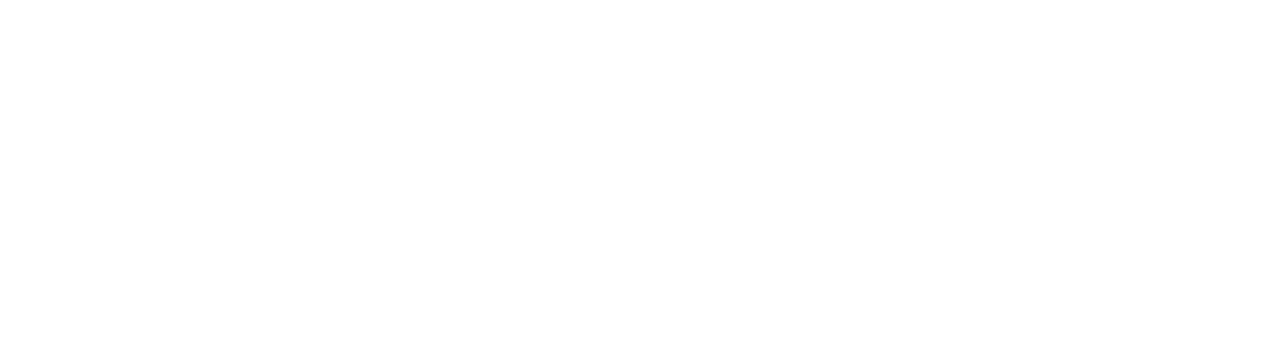
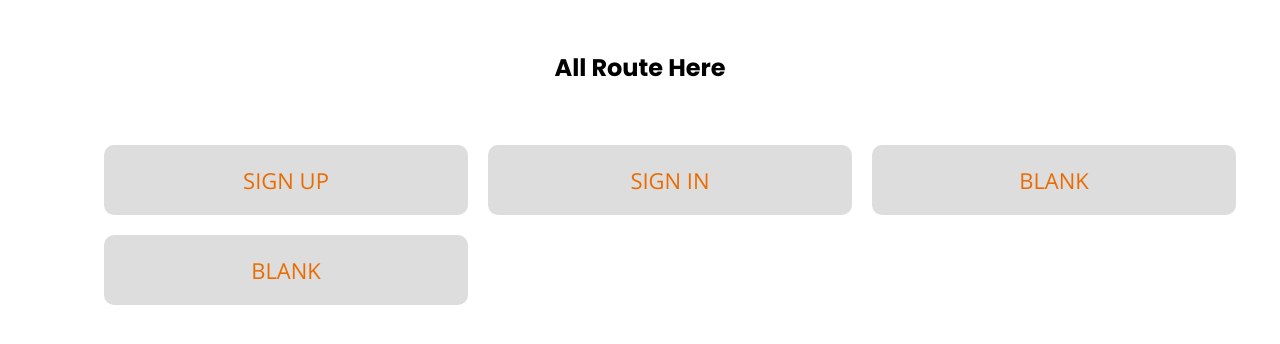
Before and after one commit to sohelarman-info/chatting-application, a React (Create React App) app: page / in a window 1280 px wide. Shown: the top 344 px of the page. Built offline with nearby package versions, Linux system fonts and the light colour scheme.

Commit message:
Redux toolkit install

```diff
--- a/package.json
+++ b/package.json
@@ -8,6 +8,7 @@
     "@mui/icons-material": "^5.11.0",
     "@mui/material": "^5.11.6",
     "@mui/styled-engine-sc": "^5.11.0",
+    "@reduxjs/toolkit": "^1.9.2",
     "@testing-library/jest-dom": "^5.16.5",
     "@testing-library/react": "^13.4.0",
     "@testing-library/user-event": "^13.5.0",
@@ -16,6 +17,7 @@
     "react": "^18.2.0",
     "react-dom": "^18.2.0",
     "react-icons": "^4.7.1",
+    "react-redux": "^8.0.5",
     "react-router-dom": "^6.8.0",
     "react-scripts": "5.0.1",
     "react-spinners": "^0.13.8",
--- a/src/App.js
+++ b/src/App.js
@@ -4,6 +4,7 @@ import {
   Route,
   RouterProvider,
 } from "react-router-dom";
+import Home from "./pages/home";
 import Login from "./pages/login";
 import Registration from "./pages/registration";
 
@@ -11,7 +12,7 @@ function App() {
   const router = createBrowserRouter(
     createRoutesFromElements(
       <Route>
-        <Route path="/" element={""}></Route>
+        <Route path="/" element={<Home />}></Route>
         <Route path="/registration" element={<Registration />}></Route>
         <Route path="/login" element={<Login />}></Route>
       </Route>
--- /dev/null
+++ b/src/features/Store/Store.js
@@ -0,0 +1,10 @@
+import { configureStore } from "@reduxjs/toolkit";
+import userSlice from "../slice/UserSlice";
+
+const store = configureStore({
+  reducer: {
+    loginSlice: userSlice,
+  },
+});
+
+export default store;
--- /dev/null
+++ b/src/features/slice/UserSlice.js
@@ -0,0 +1,17 @@
+import { createSlice } from "@reduxjs/toolkit";
+
+export const userSlice = createSlice({
+  name: "Login",
+  initialState: {
+    login: null,
+  },
+  reducers: {
+    Loginuser: (state, action) => {
+      state.login = action.payload;
+    },
+  },
+});
+
+export const { Loginuser } = userSlice.actions;
+
+export default userSlice.reducer;
--- a/src/index.css
+++ b/src/index.css
@@ -17,7 +17,7 @@ ol {
 
 :root {
   /* font-family */
-  --prrimary-font: "Poppins", sans-serif;
+  --primary-font: "Poppins", sans-serif;
   --secondary-font: "Open Sans", sans-serif;
   --third-font: "Nunito", sans-serif;
 
--- a/src/index.js
+++ b/src/index.js
@@ -4,6 +4,12 @@ import firebaseConfig from "./dbConnection/firebaseConfig";
 import "react-toastify/dist/ReactToastify.css";
 import "./index.css";
 import App from "./App";
+import { Provider } from "react-redux";
+import store from "./features/Store/Store";
 
 const root = ReactDOM.createRoot(document.getElementById("root"));
-root.render(<App />);
+root.render(
+  <Provider store={store}>
+    <App />
+  </Provider>
+);
--- /dev/null
+++ b/src/pages/home/index.js
@@ -0,0 +1,41 @@
+import { Grid } from "@mui/material";
+import { Container } from "@mui/system";
+import React from "react";
+import { Link } from "react-router-dom";
+import "./style.css";
+
+const Home = () => {
+  return (
+    <div>
+      <Container maxWidth="lg">
+        <div className="route-title">
+          <h2>All Route Here</h2>
+        </div>
+        <Grid container spacing={0}>
+          <Grid item xs={6} md={6} sm={12} lg={4} xl={3}>
+            <div className="route-path">
+              <Link to="/registration">Sign Up</Link>
+            </div>
+          </Grid>
+          <Grid item xs={6} md={6} sm={12} lg={4} xl={3}>
+            <div className="route-path">
+              <Link to="/login">Sign In</Link>
+            </div>
+          </Grid>
+          <Grid item xs={6} md={6} sm={12} lg={4} xl={3}>
+            <div className="route-path">
+              <Link to="/">Blank</Link>
+            </div>
+          </Grid>
+          <Grid item xs={6} md={6} sm={12} lg={4} xl={3}>
+            <div className="route-path">
+              <Link to="/">Blank</Link>
+            </div>
+          </Grid>
+        </Grid>
+      </Container>
+    </div>
+  );
+};
+
+export default Home;
--- /dev/null
+++ b/src/pages/home/style.css
@@ -0,0 +1,29 @@
+.route-title {
+  text-align: center !important;
+  margin-top: 50px !important;
+  margin-bottom: 50px !important;
+  font-family: var(--primary-font);
+}
+
+.route-path {
+  margin: 0 30px !important;
+}
+
+.route-path a {
+  width: 100% !important;
+  background-color: #ddd !important;
+  display: block !important;
+  padding: 20px;
+  text-align: center;
+  border-radius: 10px;
+  font-size: 22px;
+  font-family: var(--secondary-font);
+  margin: 10px;
+  transition: all linear 0.3s;
+  text-transform: uppercase;
+}
+
+.route-path a:hover {
+  background-color: var(--link-color) !important;
+  color: var(--theme-text-color);
+}
--- a/src/pages/login/index.js
+++ b/src/pages/login/index.js
@@ -1,18 +1,28 @@
 import { Button, Container, Grid, TextField } from "@mui/material";
-import { getAuth, signInWithEmailAndPassword } from "firebase/auth";
+import {
+  getAuth,
+  signInWithEmailAndPassword,
+  GoogleAuthProvider,
+  signInWithPopup,
+} from "firebase/auth";
+import { useDispatch } from "react-redux";
 import { useFormik } from "formik";
 import React, { useState } from "react";
 import { AiOutlineEye, AiOutlineEyeInvisible } from "react-icons/ai";
-import { Link } from "react-router-dom";
+import { Link, useNavigate } from "react-router-dom";
 import { BeatLoader } from "react-spinners";
 import { toast, ToastContainer } from "react-toastify";
 import { signIn } from "../../validation/validation";
 import "./style.css";
+import { Loginuser } from "../../features/slice/UserSlice";
 
 const Login = () => {
   const auth = getAuth();
   const [passShow, setPassShow] = useState("password");
   const [loader, setLoader] = useState(false);
+  const googleProvider = new GoogleAuthProvider();
+  const navigate = useNavigate();
+  const dispatch = useDispatch();
   const handleShow = () => {
     if (passShow == "password") {
       setPassShow("text");
@@ -35,7 +45,7 @@ const Login = () => {
         formik.values.email,
         formik.values.password
       )
-        .then(() => {
+        .then(({ user }) => {
           formik.resetForm();
           setLoader(false);
           toast.success("Login Success!", {
@@ -48,6 +58,8 @@ const Login = () => {
             progress: undefined,
             theme: "light",
           });
+          navigate("/");
+          dispatch(Loginuser(user));
         })
         .catch((error) => {
           if (error.code.includes("auth/user-not-found")) {
@@ -78,6 +90,22 @@ const Login = () => {
     },
   });
 
+  const handleGoogleAuth = () => {
+    signInWithPopup(auth, googleProvider).then(
+      toast.success("Login successful with Google", {
+        position: "top-center",
+        autoClose: 5000,
+        hideProgressBar: false,
+        closeOnClick: true,
+        pauseOnHover: false,
+        draggable: true,
+        progress: undefined,
+        theme: "light",
+      })
+    );
+    navigate("/");
+  };
+
   return (
     <div className="login-wrapper">
       <Container fixed>
@@ -91,6 +119,18 @@ const Login = () => {
               </div>
               <div className="login-title">
                 <h3>Login to your account!</h3>
+              </div>
+              <div className="social-login">
+                <div className="google-login" onClick={handleGoogleAuth}>
+                  <div className="google-icon">
+                    <picture>
+                      <img src="./images/icon/google.png" alt="google-login" />
+                    </picture>
+                  </div>
+                  <div className="google-logtex">
+                    <p>Login with Google</p>
+                  </div>
+                </div>
               </div>
               <div>
                 <form onSubmit={formik.handleSubmit}>
--- a/src/pages/login/style.css
+++ b/src/pages/login/style.css
@@ -33,6 +33,29 @@
   padding: 5px;
   object-fit: cover;
   border: 5px solid var(--theme-color);
+}
+
+.social-login {
+  margin-top: 50px;
+  width: 90%;
+}
+
+.google-login {
+  display: flex;
+  justify-content: center;
+  align-items: center !important;
+  border: 1px solid var(--border-color);
+  border-radius: 8px;
+  cursor: pointer;
+}
+
+.google-logtex p {
+  margin: 0 !important;
+  padding: 20px;
+  font-family: var(--secondary-font) !important;
+  font-size: 18px !important;
+  color: var(--heading-color) !important;
+  font-weight: var(--semibold) !important;
 }
 
 .login-field {
```
Also changed, not shown: public/images/icon/google.png (added), 1 other file (tests, documents, lock files or other folders).
